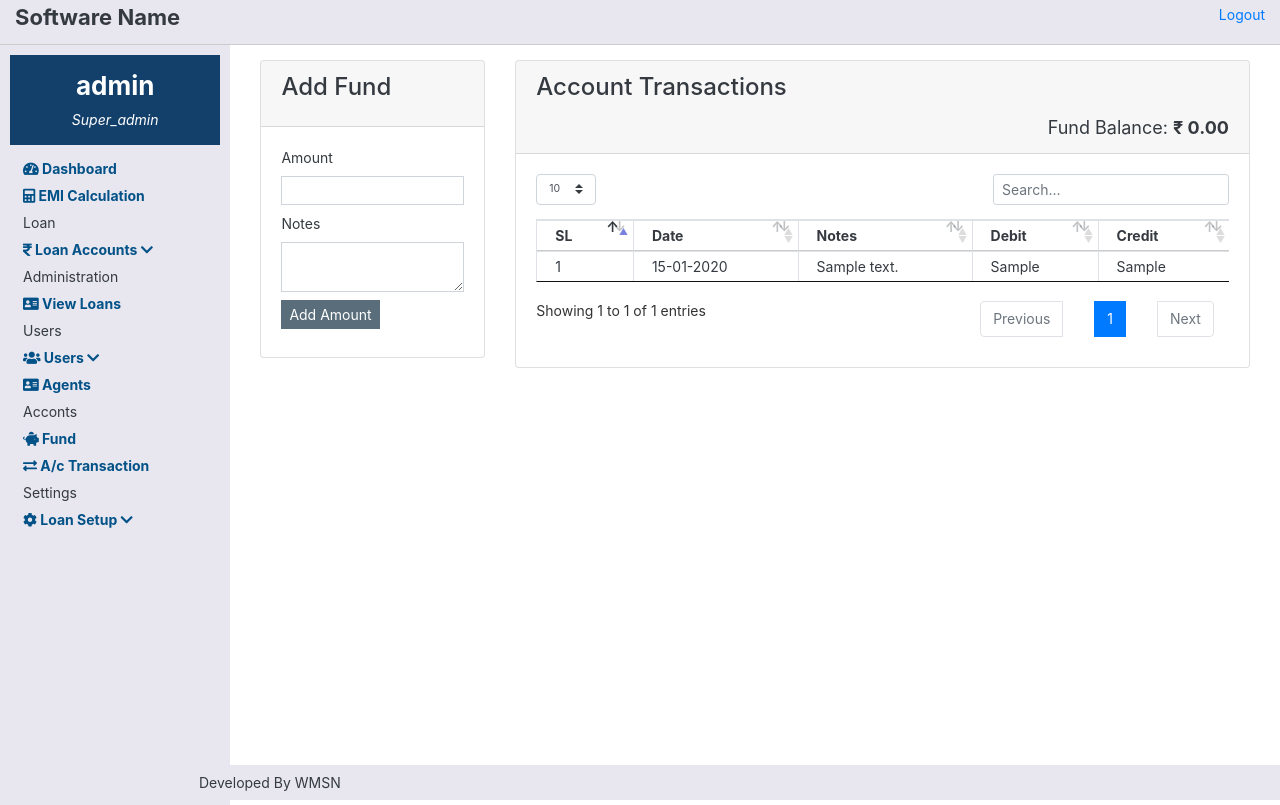
After one commit to wmsn-web/loan_soft, a CodeIgniter app: page /myPro/dashboard/Fund in a window 1280 px wide. The commit adds this page. Run offline with CodeIgniter, Linux system fonts and the light colour scheme; a user stored in the database is signed in; data comes from the database, SQL or seed files in the repository; tables that the repository leaves empty or names only in its code hold one stand-in row (values such as "Sample post").

Commit message:
Fund Wallet Created & Transaction section added

```diff
--- a/application/config/autoload.php
+++ b/application/config/autoload.php
@@ -132,4 +132,4 @@ $autoload['language'] = array();
 |
 |	$autoload['model'] = array('first_model' => 'first');
 */
-$autoload['model'] = array('LoanApplicationModel','UserModel');
+$autoload['model'] = array('LoanApplicationModel','UserModel','AccountModel');
--- /dev/null
+++ b/application/controllers/dashboard/Fund.php
@@ -0,0 +1,39 @@
+<?php /**
+ *
+ */
+class Fund extends CI_controller
+{
+
+	public function __construct()
+	{
+		parent::__construct();
+		if(!$this->session->userdata("userAdmin"))
+		{
+			return redirect(base_url('dashboard/Login'));
+		}
+	}
+
+	public function index()
+	{
+		$fundBal = $this->AccountModel->get_fund_balance();
+		$transaction = $this->AccountModel->get_transactions();
+		$this->load->view("dashboard/Fund",["data"=>$transaction, "fundBal"=>$fundBal]);
+	}
+
+	public function add_fund()
+	{
+		$amount = $this->input->post("amount");
+		$notes = $this->input->post("notes");
+
+		$data1 = array(
+				"notes"		=>htmlentities($notes),
+				"dates"		=>date('Y-m-d'),
+				"year"		=>date('Y'),
+				"types"		=>"fund",
+				"in_amt"	=>$amount
+			);
+		$this->db->insert("transactions",$data1);
+		$this->session->set_flashdata("Feed","Fund Added Successfully");
+		return redirect(back());
+	}
+}
--- /dev/null
+++ b/application/models/AccountModel.php
@@ -0,0 +1,40 @@
+<?php /**
+ *
+ */
+class AccountModel extends CI_model
+{
+
+	public function get_transactions()
+	{
+		$this->db->order_by("id","DESC");
+		$data = $this->db->get("transactions")->result_array();
+		return $data;
+	}
+
+	public function get_fund_balance()
+	{
+		$get = $this->db->get("transactions");
+		if($get->num_rows()==0)
+		{
+			$bal = 0;
+		}
+		else
+		{
+			$row = $get->row();
+
+
+			$this->db->select_sum("in_amt");
+			$in = $this->db->get("transactions")->row();
+			$tot_in = $in->in_amt;
+
+			$this->db->select_sum("out_amt");
+			$out = $this->db->get("transactions")->row();
+			$tot_out = $out->out_amt;
+
+			$reamin = $tot_in - $tot_out;
+			$bal = $reamin;
+		}
+
+		return $bal;
+	}
+}
--- /dev/null
+++ b/application/views/dashboard/Fund.php
@@ -0,0 +1,104 @@
+<!DOCTYPE html>
+<html>
+<head>
+	<meta charset="utf-8">
+	<meta name="viewport" content="width=device-width, initial-scale=1">
+	<title></title>
+	<?php $this->load->view("inc/layout"); ?>
+</head>
+<body>
+	<!--Top Bar-->
+<div class="top-bar">
+	<div class="main_logo">
+		<div class="logo">
+			<h3>Software Name</h3>
+		</div>
+	</div>
+	<div class="right_panel">
+		<div class="logout">
+			<a href="<?= base_url('dashboard/Home/logout'); ?>">Logout</a>
+		</div>
+	</div>
+</div>
+<!--Top Bar end-->
+<div class="container-fluid">
+	<div class="row">
+		<?php include("inc/menu.php"); ?>
+		<div class="main_content">
+			<div class="container-fluid">
+				<div class="row">
+					<div class="col-md-3">
+						<div class="card">
+							<div class="card-header">
+								<h4 class="card-title">
+									Add Fund
+								</h4>
+							</div>
+							<div class="card-body">
+								<form action="<?= base_url('dashboard/Fund/add_fund'); ?>" method="post">
+									<div class="form-group">
+										<label>Amount</label>
+										<input type="text" name="amount" class="form-control" required>
+									</div>
+									<div class="form-group">
+										<label>Notes</label>
+										<textarea name="notes" class="form-control" required></textarea>
+									</div>
+									<div class="form-group">
+										<button class="btn_new">Add Amount</button>
+									</div>
+								</form>
+							</div>
+						</div>
+					</div>
+					<div class="col-md-9">
+						<div class="card">
+							<div class="card-header">
+								<h4 class="card-title">Account Transactions</h4>
+								<span style="display:inline-block; float:right; font-size: 18px;">Fund Balance: <b>&#8377; <?= number_format($fundBal,2); ?></b></span>
+							</div>
+							<div class="card-body">
+								<div class="table-responsive">
+									<table class="table table-bordered" id="example2">
+										<thead>
+											<tr>
+												<th>SL</th>
+												<th>Date</th>
+												<th>Notes</th>
+												<th>Debit</th>
+												<th>Credit</th>
+											</tr>
+										</thead>
+										<tbody>
+											<?php if(!empty($data)): ?>
+												<?php $s = 1; foreach($data as $key): $sl = $s++; ?>
+												<?php $dt = date_create($key['dates']); ?>
+													<tr>
+														<td><?= $sl; ?></td>
+														<td><?= date_format($dt, 'd-m-Y'); ?></td>
+														<td>
+															<?= html_entity_decode($key['notes']); ?>
+														</td>
+														<td><?= $key['in_amt']; ?></td>
+														<td><?= $key['out_amt']; ?></td>
+													</tr>
+												<?php endforeach ?>
+											<?php endif; ?>
+										</tbody>
+									</table>
+								</div>
+							</div>
+						</div>
+					</div>
+				</div>
+			</div>
+		</div>
+	</div>
+</div>
+<?php include("inc/footer.php"); ?>
+<?php $this->load->view("inc/js");?>
+<script type="text/javascript">
+
+</script>
+</body>
+</html>
--- a/application/views/dashboard/inc/menu.php
+++ b/application/views/dashboard/inc/menu.php
@@ -49,7 +49,8 @@
 			<?php endif; ?>
 			<?php if($prof['role'] == "Super_admin" || $prof['role_slug'] == "manager"): ?>
 				<li>Acconts</li>
-				<li><a href="<?= base_url('dashboard/Transactions'); ?>"><i class="fas fa-exchange"></i>Account Transaction</a></li>
+				<li><a href="<?= base_url('dashboard/Fund'); ?>"><i class="fas fa-piggy-bank"></i> Fund</a></li>
+				<li><a href="<?= base_url('dashboard/Transactions'); ?>"><i class="fas fa-exchange-alt"></i> A/c Transaction</a></li>
 			<?php endif; ?>
 			<?php if($prof['role'] == "Super_admin"): ?>
 				<li>Settings</li>
--- a/assets/css/style.css
+++ b/assets/css/style.css
@@ -41,13 +41,13 @@ body {
 	float: right;
 }
 .side_menu {
-	width: 15%;
+	width: 18%;
 	padding: 10px;
 	float: left;
 	background: #e8e7ef;
 }
 .main_content{
-	width: 85%;
+	width: 82%;
 	float: left;
 	padding: 15px;
 }
```
Also changed, not shown: application/controllers/dashboard/Apply_loan.php (+33 -2 lines), application/controllers/dashboard/Transactions.php (added, +21 -0 lines), application/views/dashboard/Transactions.php (added, +80 -0 lines), assets/plugins/fontawesome-free/css/all.css.
